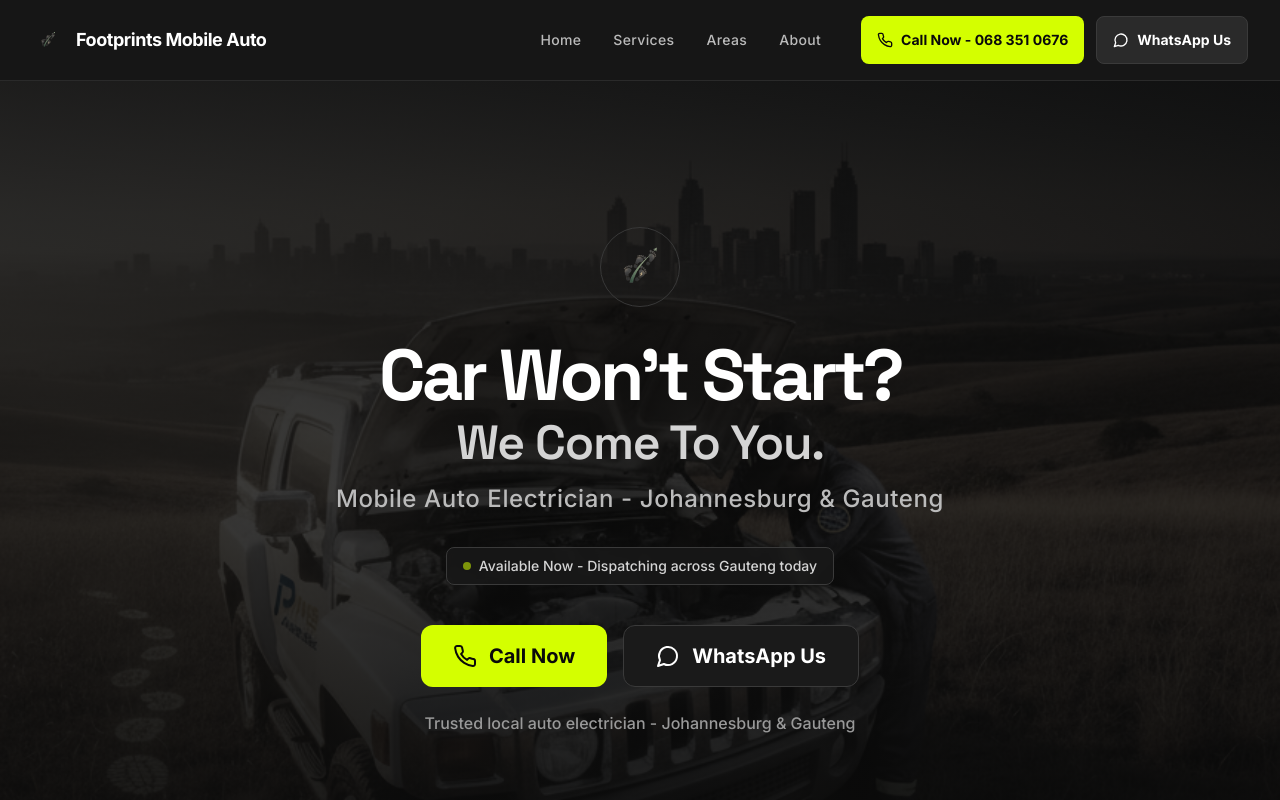
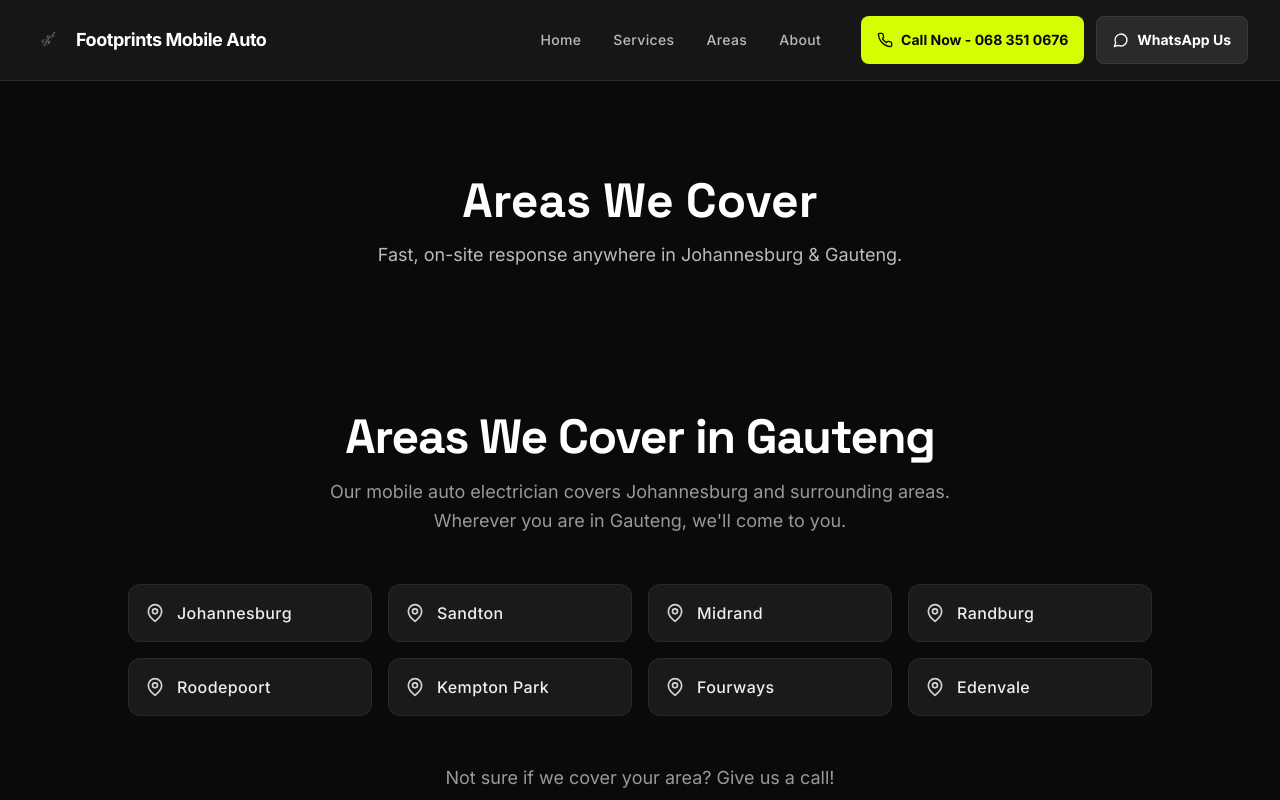
Before and after one commit to NathiDhliso/footprintsmobileauto, a React (Vite) app: page /areas in a window 1280 px wide. Shown: the top 800 px of the page. Built offline with nearby package versions, Linux system fonts and the light colour scheme.

Commit message:
feat: implement multi-page architecture with react-router and sitelinks support

```diff
--- a/package.json
+++ b/package.json
@@ -12,7 +12,9 @@
   "dependencies": {
     "lucide-react": "^0.344.0",
     "react": "^18.3.1",
-    "react-dom": "^18.3.1"
+    "react-dom": "^18.3.1",
+    "react-helmet-async": "^3.0.0",
+    "react-router-dom": "^7.18.0"
   },
   "devDependencies": {
     "@eslint/js": "^9.9.1",
--- a/src/App.tsx
+++ b/src/App.tsx
@@ -1,30 +1,25 @@
-import StickyCallBar from './components/StickyCallBar';
-import Header from './components/Header';
-import HeroSection from './components/HeroSection';
-import TrustBadges from './components/TrustBadges';
-import ServicesSection from './components/ServicesSection';
-import AreasSection from './components/AreasSection';
-import Testimonials from './components/Testimonials';
-import AboutSection from './components/AboutSection';
-import Footer from './components/Footer';
+import { BrowserRouter, Routes, Route } from 'react-router-dom';
+import MainLayout from './layouts/MainLayout';
+import HomePage from './pages/HomePage';
+import GautengLandingPage from './pages/GautengLandingPage';
+import ServicesPage from './pages/ServicesPage';
+import AreasPage from './pages/AreasPage';
 
 function App() {
   return (
-    <div className="min-h-screen flex flex-col bg-white">
-      <StickyCallBar />
-      <Header />
+    <BrowserRouter>
+      <Routes>
+        <Route element={<MainLayout />}>
+          <Route path="/" element={<HomePage />} />
+          <Route path="/autoelectrician/gauteng" element={<GautengLandingPage />} />
+          <Route path="/services" element={<ServicesPage />} />
+          <Route path="/areas" element={<AreasPage />} />
 
-      <main className="flex-1">
-        <HeroSection />
-        <TrustBadges />
-        <ServicesSection />
-        <AreasSection />
-        <Testimonials />
-        <AboutSection />
-      </main>
-
-      <Footer />
-    </div>
+          {/* Fallback route - optionally we could redirect to Home */}
+          <Route path="*" element={<HomePage />} />
+        </Route>
+      </Routes>
+    </BrowserRouter>
   );
 }
 
--- a/src/components/HeroSection.tsx
+++ b/src/components/HeroSection.tsx
@@ -1,12 +1,26 @@
 import { useState, useEffect } from 'react';
 import { Phone, MessageCircle } from 'lucide-react';
 
-export default function HeroSection() {
+interface HeroSectionProps {
+  title?: React.ReactNode;
+  subtitle?: string;
+  badgeLocationText?: string;
+}
+
+export default function HeroSection({
+  title = (
+    <>
+      Car Won't Start?{' '}
+      <span className="block text-mono-200 mt-1 md:mt-2 text-2xl md:text-4xl lg:text-5xl font-semibold tracking-tight">We Come To You.</span>
+    </>
+  ),
+  subtitle = "Mobile Auto Electrician - Johannesburg & Gauteng",
+  badgeLocationText = "across Gauteng"
+}: HeroSectionProps) {
   const [isAvailableNow, setIsAvailableNow] = useState(false);
 
   useEffect(() => {
     const checkAvailability = () => {
-      // Get current time in SAST (UTC+2)
       const now = new Date();
       const utc = now.getTime() + (now.getTimezoneOffset() * 60000);
       const sast = new Date(utc + (3600000 * 2));
@@ -15,12 +29,10 @@
       const minute = sast.getMinutes();
       const time = hour + minute / 60;
 
-      // Open between 8:30am (8.5) and 6:00pm (18.0)
       setIsAvailableNow(time >= 8.5 && time < 18);
     };
 
     checkAvailability();
-    // Check every minute to keep it updated if the user leaves the tab open
     const interval = setInterval(checkAvailability, 60000);
     return () => clearInterval(interval);
   }, []);
@@ -30,7 +42,7 @@
       {/* Background Image */}
       <img
         src="/herofp.png"
-        alt="Mobile auto electrician servicing car in Johannesburg"
+        alt="Mobile auto electrician servicing car"
         className="absolute inset-0 w-full h-full object-cover img-mono"
       />
       {/* Dark Overlay */}
@@ -43,20 +55,18 @@
           <img
             src="/logofp.png"
             alt="Footprints Mobile Auto logo"
-            loading="lazy"
             className="w-16 h-16 md:w-20 md:h-20 rounded-full border border-mono-700 img-mono"
           />
         </div>
 
         {/* H1 */}
         <h1 className="font-display text-4xl md:text-5xl lg:text-7xl font-bold text-white leading-tight mb-3 md:mb-4 tracking-tighter">
-          Car Won't Start?{' '}
-          <span className="block text-mono-200 mt-1 md:mt-2 text-2xl md:text-4xl lg:text-5xl font-semibold tracking-tight">We Come To You.</span>
+          {title}
         </h1>
 
         {/* Subheadline */}
         <h2 className="text-lg md:text-2xl text-mono-300 font-medium mb-6 md:mb-8 max-w-2xl mx-auto tracking-wide">
-          Mobile Auto Electrician - Johannesburg &amp; Gauteng
+          {subtitle}
         </h2>
 
         {/* Time-Aware Availability Badge */}
@@ -64,7 +74,7 @@
           {isAvailableNow ? (
             <>
               <span className="w-2 h-2 rounded-full bg-accent animate-pulse"></span>
-              <span>Available Now - Dispatching across Gauteng today</span>
+              <span>Available Now - Dispatching {badgeLocationText} today</span>
             </>
           ) : (
             <>
--- /dev/null
+++ b/src/layouts/MainLayout.tsx
@@ -0,0 +1,25 @@
+import { useEffect } from 'react';
+import { Outlet, useLocation } from 'react-router-dom';
+import StickyCallBar from '../components/StickyCallBar';
+import Header from '../components/Header';
+import Footer from '../components/Footer';
+
+export default function MainLayout() {
+  const { pathname } = useLocation();
+
+  // Scroll to top on route change
+  useEffect(() => {
+    window.scrollTo(0, 0);
+  }, [pathname]);
+
+  return (
+    <div className="min-h-screen flex flex-col bg-white">
+      <StickyCallBar />
+      <Header />
+      <main className="flex-1">
+        <Outlet />
+      </main>
+      <Footer />
+    </div>
+  );
+}
--- a/src/main.tsx
+++ b/src/main.tsx
@@ -1,10 +1,13 @@
 import { StrictMode } from 'react';
 import { createRoot } from 'react-dom/client';
 import App from './App.tsx';
+import { HelmetProvider } from 'react-helmet-async';
 import './index.css';
 
 createRoot(document.getElementById('root')!).render(
   <StrictMode>
-    <App />
+    <HelmetProvider>
+      <App />
+    </HelmetProvider>
   </StrictMode>
 );
--- /dev/null
+++ b/src/pages/AreasPage.tsx
@@ -0,0 +1,28 @@
+import { Helmet } from 'react-helmet-async';
+import AreasSection from '../components/AreasSection';
+import TrustBadges from '../components/TrustBadges';
+
+export default function AreasPage() {
+  return (
+    <>
+      <Helmet>
+        <title>Areas We Cover | Footprints Mobile Auto Electrician</title>
+        <meta name="description" content="We provide mobile auto electrical services across Johannesburg, Sandton, Midrand, Randburg, Roodepoort, Kempton Park, Fourways, and Edenvale." />
+      </Helmet>
+
+      <div className="pt-24 pb-12 bg-mono-950">
+        <div className="max-w-4xl mx-auto px-6 text-center">
+          <h1 className="font-display text-4xl md:text-5xl font-bold text-white mb-4">
+            Areas We Cover
+          </h1>
+          <p className="text-mono-300 text-lg">
+            Fast, on-site response anywhere in Johannesburg &amp; Gauteng.
+          </p>
+        </div>
+      </div>
+
+      <AreasSection />
+      <TrustBadges />
+    </>
+  );
+}
--- /dev/null
+++ b/src/pages/GautengLandingPage.tsx
@@ -0,0 +1,34 @@
+import { Helmet } from 'react-helmet-async';
+import HeroSection from '../components/HeroSection';
+import TrustBadges from '../components/TrustBadges';
+import ServicesSection from '../components/ServicesSection';
+import AreasSection from '../components/AreasSection';
+import Testimonials from '../components/Testimonials';
+import AboutSection from '../components/AboutSection';
+
+export default function GautengLandingPage() {
+  return (
+    <>
+      <Helmet>
+        <title>Auto Electrician Gauteng | Fast Mobile Service | Footprints Auto</title>
+        <meta name="description" content="Stuck in Gauteng? Our mobile auto electrician comes to you anywhere in the Gauteng area. Diagnostics, starter motors, and wiring repairs on-site." />
+      </Helmet>
+
+      <HeroSection
+        title={
+          <>
+            Car Won't Start in Gauteng?{' '}
+            <span className="block text-mono-200 mt-1 md:mt-2 text-2xl md:text-4xl lg:text-5xl font-semibold tracking-tight">We Come To You.</span>
+          </>
+        }
+        subtitle="Dedicated Mobile Auto Electrician for the Gauteng Region"
+        badgeLocationText="across Gauteng"
+      />
+      <TrustBadges />
+      <ServicesSection />
+      <AreasSection />
+      <Testimonials />
+      <AboutSection />
+    </>
+  );
+}
--- /dev/null
+++ b/src/pages/HomePage.tsx
@@ -0,0 +1,25 @@
+import { Helmet } from 'react-helmet-async';
+import HeroSection from '../components/HeroSection';
+import TrustBadges from '../components/TrustBadges';
+import ServicesSection from '../components/ServicesSection';
+import AreasSection from '../components/AreasSection';
+import Testimonials from '../components/Testimonials';
+import AboutSection from '../components/AboutSection';
+
+export default function HomePage() {
+  return (
+    <>
+      <Helmet>
+        <title>Mobile Auto Electrician Johannesburg & Gauteng | Footprints Mobile Auto</title>
+        <meta name="description" content="Expert mobile auto electrician serving Johannesburg, Sandton, Midrand, Randburg & Gauteng. Car diagnostics, battery replacement, starter motor repairs. We come to you across Gauteng!" />
+      </Helmet>
+
+      <HeroSection />
+      <TrustBadges />
+      <ServicesSection />
+      <AreasSection />
+      <Testimonials />
+      <AboutSection />
+    </>
+  );
+}
--- /dev/null
+++ b/src/pages/ServicesPage.tsx
@@ -0,0 +1,28 @@
+import { Helmet } from 'react-helmet-async';
+import ServicesSection from '../components/ServicesSection';
+import TrustBadges from '../components/TrustBadges';
+
+export default function ServicesPage() {
+  return (
+    <>
+      <Helmet>
+        <title>Our Services | Mobile Auto Electrician Johannesburg</title>
+        <meta name="description" content="Professional mobile auto electrical services. Diagnostics, starter motors, alternators, battery replacements, and wiring. We come to you." />
+      </Helmet>
+
+      <div className="pt-24 pb-12 bg-mono-950">
+        <div className="max-w-4xl mx-auto px-6 text-center">
+          <h1 className="font-display text-4xl md:text-5xl font-bold text-white mb-4">
+            Our Auto Electrical Services
+          </h1>
+          <p className="text-mono-300 text-lg">
+            Complete mobile diagnostics and repair for all vehicle brands.
+          </p>
+        </div>
+      </div>
+
+      <ServicesSection />
+      <TrustBadges />
+    </>
+  );
+}
```
Also changed, not shown: 1 other file (tests, documents, lock files or other folders).
